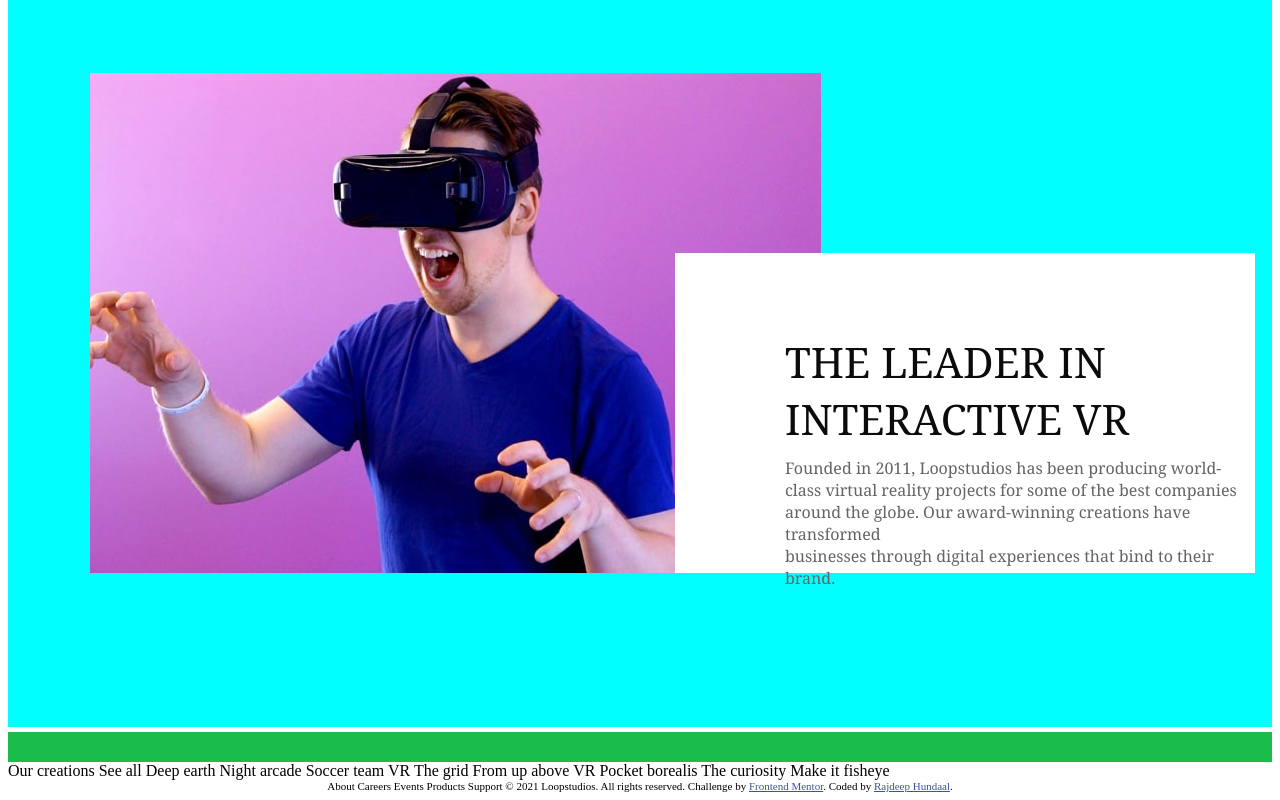
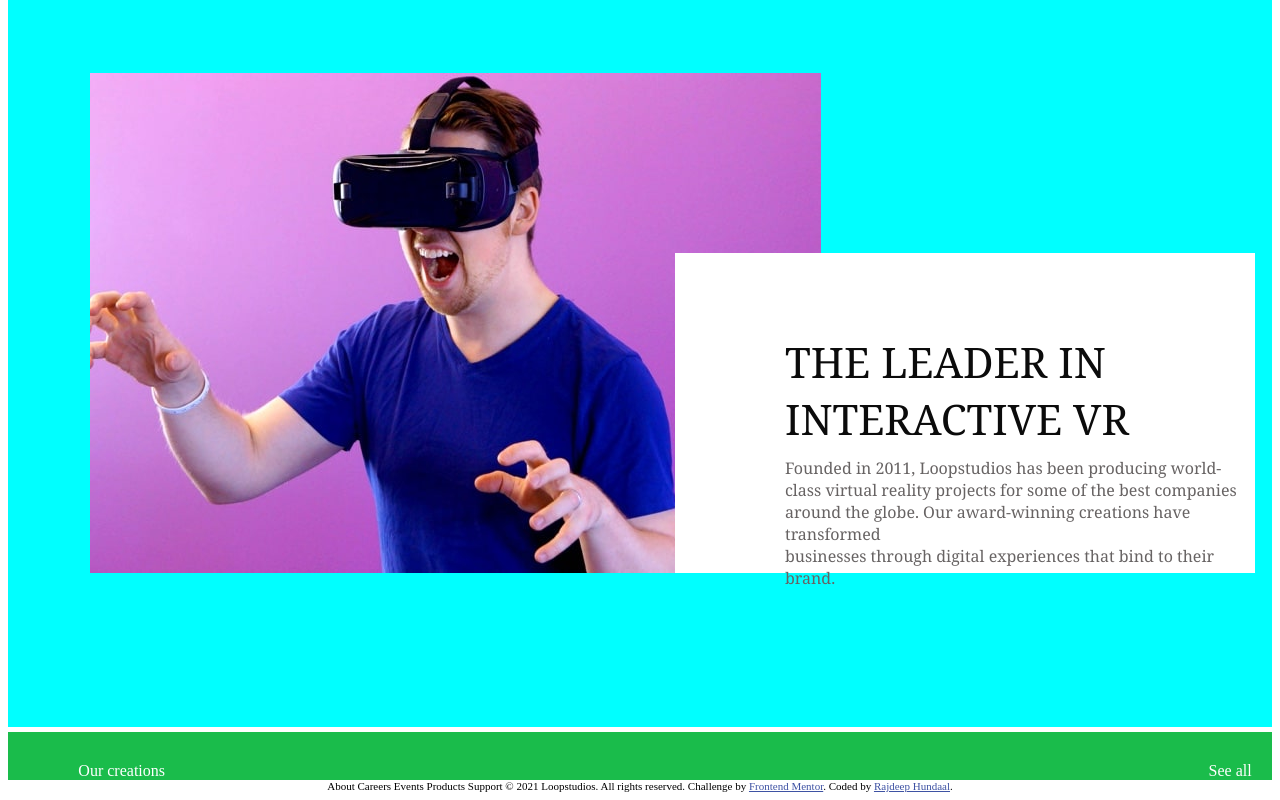
Before and after one commit to rhundal/PS-SBA-2_Frontend_Mentor_Challenge, a plain HTML site: page loopstudios-landing-page-main/index.html in a window 1280 px wide. Shown: the part 720-1520 px from the top of the page. Drawn offline with Linux system fonts and the light colour scheme.

Commit message:
middle-section2 in progress

```diff
--- a/loopstudios-landing-page-main/index.html
+++ b/loopstudios-landing-page-main/index.html
@@ -74,14 +74,12 @@
     </section>
 
     <section id="middleSection2">
-
-
+      <section class="middleSection2-grid-container1">
+        <div class="item"> Our creations</div>
+        <div class="item2"> See all</div>
       </section>
 
-
-    Our creations
-
-    See all
+      <!-- <section class="middleSection2-grid-container2">
 
         Deep earth
         Night arcade
@@ -91,6 +89,8 @@
         Pocket borealis
         The curiosity
         Make it fisheye
+      </section> -->
+    </section>
 
   </main>
 
--- a/loopstudios-landing-page-main/styles/style.css
+++ b/loopstudios-landing-page-main/styles/style.css
@@ -118,3 +118,36 @@ body {}
     padding-top: 30px;
     justify-content: center;
 }
+
+.middleSection2-grid-container1 {
+
+    display: grid;
+    grid-template-rows: 1fr;
+    grid-template-columns: repeat(2, 1fr);
+    gap: 1000px;
+    margin-left: 50px;
+
+}
+
+.middleSection2-grid-container2 {
+
+    display: grid;
+    grid-template-rows: 2fr 2fr;
+    grid-template-columns: repeat(4, 1fr);
+    background-color: brown;
+    border: 2px rgb(135, 144, 135) solid;
+}
+
+.item {
+    color: white;
+    display: felx;
+    flex-direction: row;
+    justify-content: flex-start;
+}
+
+.item2 {
+    color: white;
+    display: flex;
+    flex-direction: row;
+    justify-content: flex-end;
+}
```
Also changed, not shown: 1 other file. Lines whose indentation alone changed are shown as unchanged.
